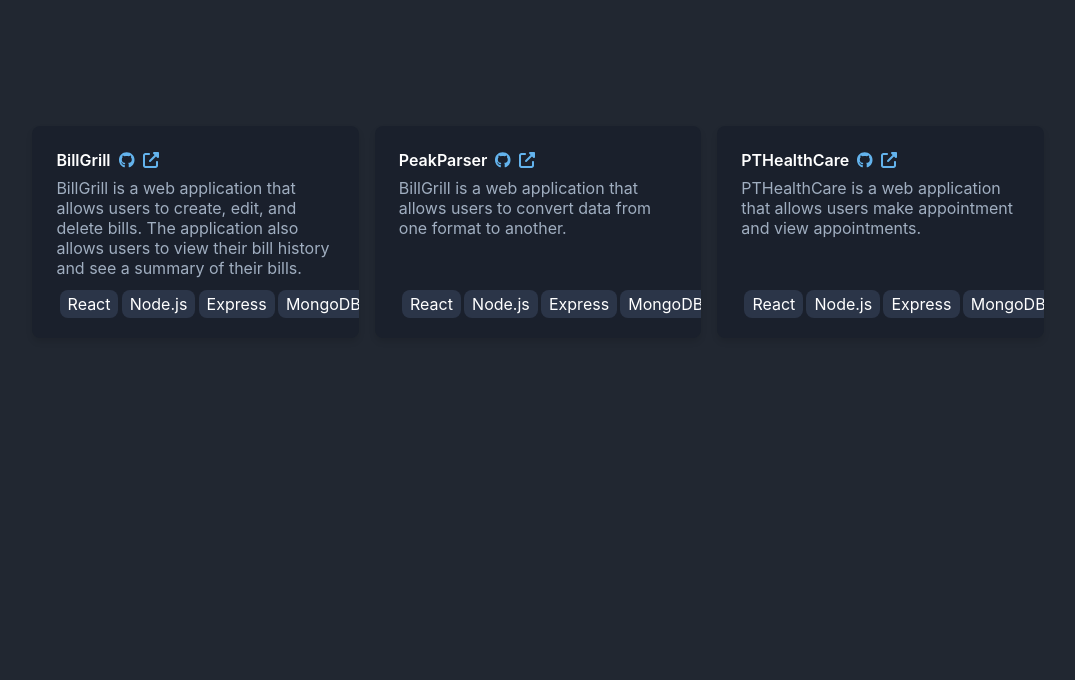
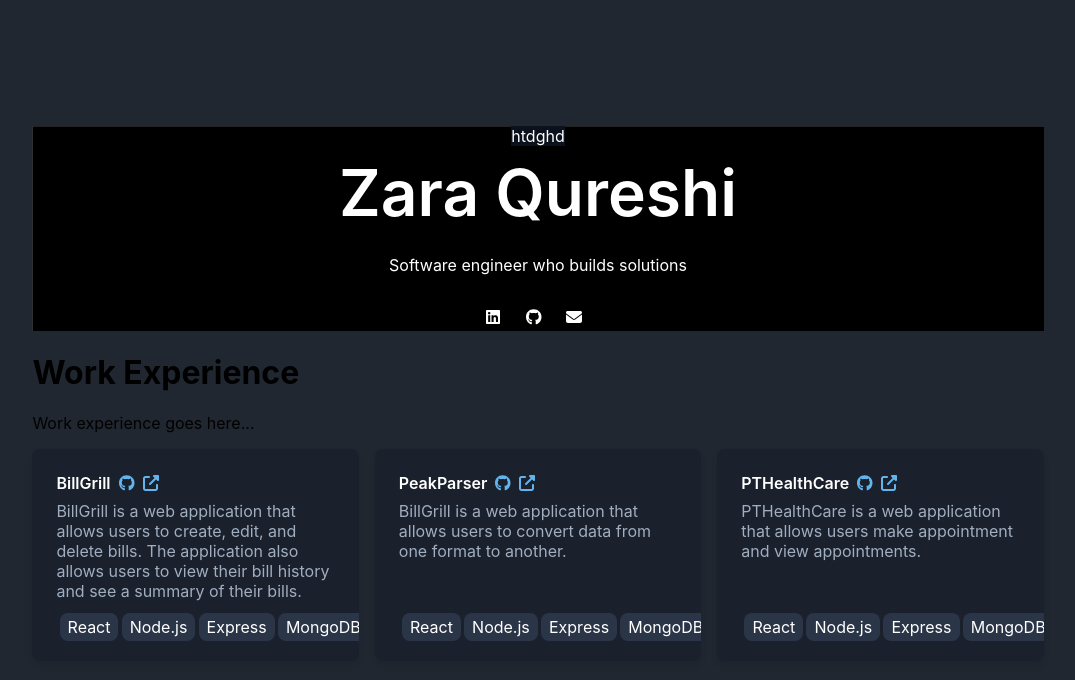
Before and after one commit to ZaraQureshi/ZaraQureshi, a Next.js app in the folder portfolio/: page / in a window 1280 px wide. Shown: the top 680 px of the page, without its empty margins (102-1177 px from the left). Built offline with nearby package versions, Linux system fonts and the light colour scheme.

Commit message:
integrate about section

```diff
--- /dev/null
+++ b/portfolio/src/app/components/WorkExperience.tsx
@@ -0,0 +1,10 @@
+const WorkExperience = () => {
+  return (
+    <div>
+      <h1>Work Experience</h1>
+      <p>Work experience goes here...</p>
+    </div>
+  );
+}
+
+export default WorkExperience;
--- a/portfolio/src/app/page.tsx
+++ b/portfolio/src/app/page.tsx
@@ -1,11 +1,14 @@
 import Image from "next/image";
 import Card from "./components/Card";
 import { title } from "process";
-import { CardDetails } from "./model";
+import { About, CardDetails } from "./model";
 import "./styles.css";
 import info from "../info.json";
+import AboutUser from "./components/About";
+import WorkExperience from "./components/WorkExperience";
 export default function Home() {
   const projects: CardDetails[] = info.zara.projects;
+  const about:About = info.zara.about;
   projects.forEach((prj) => {
     console.log(prj.techStack);
   });
@@ -13,6 +16,12 @@ export default function Home() {
   return (
     <div className="">
       <main className="main-container">
+        <div className="about-container">
+          <AboutUser params={about}/>
+        </div>
+        <div className="work-experience-container">
+          <WorkExperience />
+        </div>
         <div className="projects-container">
           {projects.map((project: CardDetails) => {
             return <Card key={project.projectName} params={project}></Card>;
```
Also changed, not shown: portfolio/src/app/model.tsx (+10 -0 lines).
